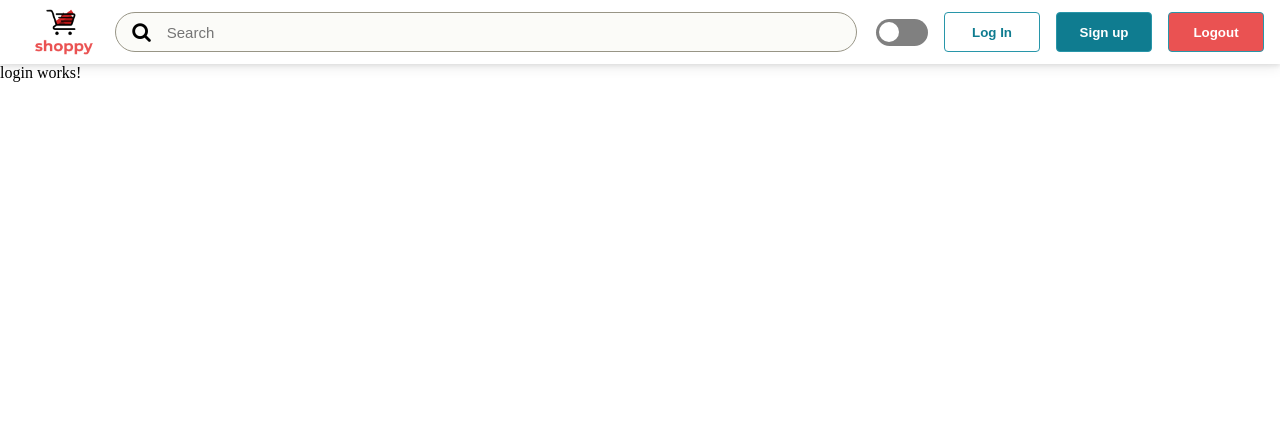
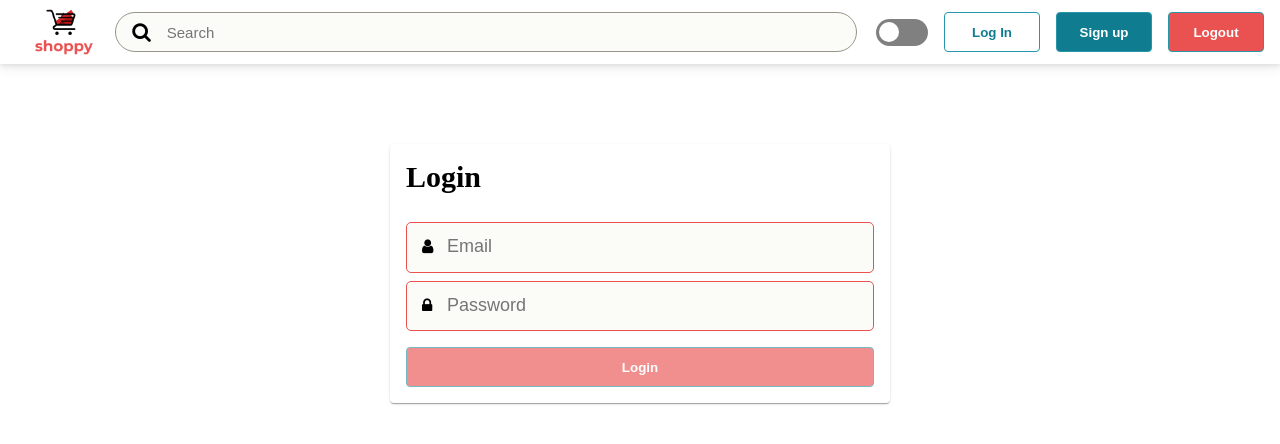
Before and after one commit to shiva-gupta/shoppy, an Angular app: page /login in a window 1280 px wide. Shown: the top 444 px of the page. Built offline with nearby package versions, Linux system fonts and the light colour scheme; no server answers; what @ngrx/store would draw is missing.

Commit message:
login form

```diff
--- a/src/app/auth/auth.module.ts
+++ b/src/app/auth/auth.module.ts
@@ -5,6 +5,7 @@ import { CommonModule } from '@angular/common';
 import { LoginComponent } from './component/login/login.component';
 import { RegisterComponent } from './component/register/register.component';
 import { HttpClientModule } from '@angular/common/http';
+import { FormsModule, ReactiveFormsModule } from '@angular/forms';
 import { StoreModule } from '@ngrx/store';
 
 @NgModule({
@@ -12,6 +13,8 @@ import { StoreModule } from '@ngrx/store';
   imports: [
     CommonModule,
     HttpClientModule,
+    FormsModule,
+    ReactiveFormsModule,
     StoreModule.forFeature('auth', authReducers)
   ]
 })
--- a/src/app/auth/component/login/login.component.html
+++ b/src/app/auth/component/login/login.component.html
@@ -1 +1,23 @@
-<p>login works!</p>
+<div class="card c-x mt-5">
+  <div class="card-header">
+    <div class="card-header-title">Login</div>
+  </div>
+  <div class="card-content mt-1">
+    <form class="form" [formGroup]="form">
+      <div class="form-field-container">
+        <span class="form-field-icon fa fa-user"></span>
+        <input type="text" class="form-control" placeholder="Email" formControlName="email">
+      </div>
+
+      <div class="form-field-container">
+        <span class="form-field-icon fa fa-lock"></span>
+        <input type="password" class="form-control" placeholder="Password" formControlName="password">
+      </div>
+    </form>
+  </div>
+  <div class="card-action">
+    <button class="btn-warn w-100" [disabled]="!form.valid" (click)="login()">
+      Login
+    </button>
+  </div>
+</div>
--- a/src/app/auth/component/login/login.component.scss
+++ b/src/app/auth/component/login/login.component.scss
@@ -0,0 +1,3 @@
+.card {
+  max-width: 500px;
+}
--- a/src/app/auth/component/login/login.component.ts
+++ b/src/app/auth/component/login/login.component.ts
@@ -7,6 +7,7 @@ import { Component, OnInit } from '@angular/core';
 import { HttpErrorResponse } from '@angular/common/http';
 import { Store } from '@ngrx/store';
 import { AuthActions } from '../../store/actions';
+import { FormGroup, FormControl, Validators } from '@angular/forms';
 
 @Component({
   selector: 'app-login',
@@ -15,6 +16,11 @@ import { AuthActions } from '../../store/actions';
 })
 export class LoginComponent implements OnInit {
 
+  form: FormGroup = new FormGroup({
+    email: new FormControl('', [Validators.required, Validators.email, Validators.minLength(8)]),
+    password: new FormControl('', [Validators.required, Validators.minLength(5)])
+  });
+
   constructor(
     private authService: AuthService,
     private toast: ToastrService,
@@ -22,16 +28,20 @@ export class LoginComponent implements OnInit {
   ) { }
 
   ngOnInit(): void {
-    const user: User = {email: 'shiva@gmail.com', password: 'password'};
-    this.authService.login(user).subscribe(
-      (response: AuthResponse) => {
-        this.toast.success('Login Successful');
-        this.store.dispatch(AuthActions.loginAction({authResponse: response}));
-      },
-      (err: HttpErrorResponse) => {
-        this.toast.error(err.error);
-      }
-    );
+  }
+
+  login(): void {
+    console.log('+++++');
+    // const user: User = {email: 'shiva@gmail.com', password: 'password'};
+    // this.authService.login(user).subscribe(
+    //   (response: AuthResponse) => {
+    //     this.toast.success('Login Successful');
+    //     this.store.dispatch(AuthActions.loginAction({authResponse: response}));
+    //   },
+    //   (err: HttpErrorResponse) => {
+    //     this.toast.error(err.error);
+    //   }
+    // );
   }
 
 }
--- a/src/app/main/component/header/side-bar/side-bar.component.scss
+++ b/src/app/main/component/header/side-bar/side-bar.component.scss
@@ -32,6 +32,7 @@
   border-right: 1px solid $accent;
   transition: all .5s ease;
   top: 0;
+  z-index: 1;
   @include set-color($primary);
 
   header{
--- a/src/assets/scss/_buttons.scss
+++ b/src/assets/scss/_buttons.scss
@@ -27,6 +27,10 @@
   vertical-align: bottom;
   font-weight: 700;
   background-color: transparent;
+
+  &:disabled {
+    opacity: 0.65;
+  }
 }
 
 .btn-accent {
--- a/src/assets/scss/_colors.scss
+++ b/src/assets/scss/_colors.scss
@@ -13,3 +13,4 @@ $dark: #343a40;
 $dark-secondary: darken($dark, 10%);
 
 $accent-1: #2896a9;
+$primary-dark: #fbfbf8;
--- a/src/assets/scss/_dark.scss
+++ b/src/assets/scss/_dark.scss
@@ -16,4 +16,17 @@ html[data-theme="dark"] {
   .btn, .btn-fab, .btn-min-fab {
     color: $primary;
   }
+
+  // card
+  .card {
+    @include set-color($dark);
+  }
+
+  // form
+  .form {
+    @include set-color($dark);
+  }
+  .form-field-container input {
+    @include set-color($dark);
+  }
 }
--- /dev/null
+++ b/src/assets/scss/_elements.scss
@@ -0,0 +1,77 @@
+.card {
+  box-shadow: 0 2px 1px -1px rgba(0,0,0,.2), 0 1px 1px 0 rgba(0,0,0,.14), 0 1px 3px 0 rgba(0,0,0,.12);
+  transition: box-shadow 280ms cubic-bezier(0.4, 0, 0.2, 1);
+  display: block;
+  position: relative;
+  padding: 16px;
+  border-radius: 4px;
+  @include set-color($primary);
+
+  &-header {
+    display: flex;
+    flex-direction: row;
+
+    &-title {
+      margin-bottom: 12px;
+      font-size: 30px;
+      font-weight: 600;
+      display: block;
+    }
+  }
+
+  &-content {
+    display: block;
+    margin-bottom: 16px;
+  }
+
+  &-actions {
+    padding-top: 8px;
+  }
+}
+
+// form
+.form {
+  width: 100%;
+  @include set-color($primary);
+}
+.form-control {
+  display: block;
+  width: 100%;
+  height: 44px;
+  padding: 10px 12px;
+  font-size: 16px;
+  line-height: 1.43;
+  // color: #29303b;
+  background-color: #fff;
+  border: 1px solid $accent;
+  border-radius: 2px;
+  box-shadow: none;
+  transition: border-color ease-in-out .08s,box-shadow ease-in-out .08s;
+}
+.form-field-container {
+  position: relative;
+  margin-bottom: 8px;
+
+  input {
+    width: 100%;
+    border-radius: 5px;
+    font-size: 18px;
+    height: auto;
+    padding: 11px 45px 12px 40px;
+    @include set-color($primary-dark);
+
+    &:focus {
+      outline: none;
+    }
+
+    &:placeholder-shown {
+      color: $warn;
+      border: 1px solid $warn;
+    }
+  }
+
+  .form-field-icon {
+    position: absolute;
+    margin: 1rem;
+  }
+}
--- a/src/assets/scss/_main.scss
+++ b/src/assets/scss/_main.scss
@@ -6,5 +6,6 @@
 @import './utilities';
 @import './buttons';
 @import './row-and-cols';
+@import './elements';
 
 @import './dark';
--- a/src/assets/scss/_utilities.scss
+++ b/src/assets/scss/_utilities.scss
@@ -1,5 +1,18 @@
 a {
   text-decoration: none;
+}
+
+.c-x {
+  margin-left: auto;
+  margin-right: auto;
+}
+.c-y {
+  margin-top: auto;
+  margin-bottom: auto;
+}
+
+.w-100 {
+  width: 100%;
 }
 
 // set bg and text color
```
